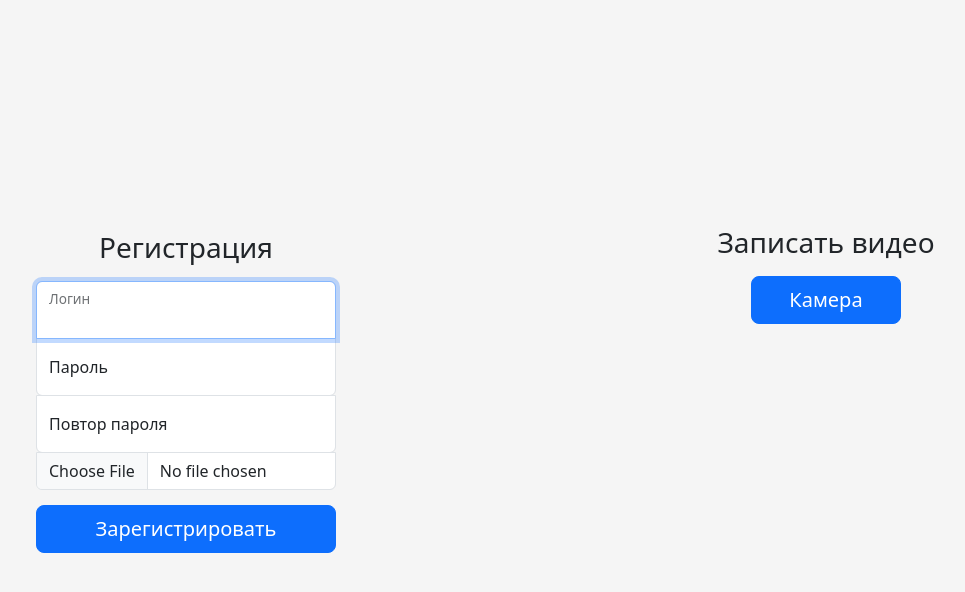
After one commit to Eldervald/gestures, a Django app: page /register/ in a window 1280 px wide. The commit adds this page. Shown: the top 592 px of the page, without its empty margins (134-1099 px from the left). Run offline with Django 4.2, Linux system fonts and the light colour scheme; some libraries are stand-ins or nearby versions.

Commit message:
add registration

```diff
--- a/gestures/settings.py
+++ b/gestures/settings.py
@@ -109,7 +109,8 @@ AUTHENTICATION_BACKENDS = (
 # Internationalization
 # https://docs.djangoproject.com/en/4.1/topics/i18n/
 
-LANGUAGE_CODE = 'en-us'
+#en-us
+LANGUAGE_CODE = 'ru'
 
 TIME_ZONE = 'UTC'
 
--- a/login/admin.py
+++ b/login/admin.py
@@ -1,7 +1,5 @@
 from django.contrib import admin
 from django.contrib.auth.admin import UserAdmin
-from django.contrib.auth.forms import UserCreationForm
-from .forms import CustomUserCreationForm
 from .models import CustomUser
 
 class CustomUserAdmin(UserAdmin):
--- a/login/forms.py
+++ b/login/forms.py
@@ -8,15 +8,16 @@ from login.models import CustomUser
 
 
 
-class CustomUserCreationForm(UserCreationForm):
-    class Meta:
-        model = CustomUser
-        fields = '__all__'
+# class CustomUserCreationForm(UserCreationForm):
+#     class Meta:
+#         model = CustomUser
+#         fields = '__all__'
+#
+# class CustomUserChangeForm(UserChangeForm):
+#     class Meta:
+#         model = CustomUser
+#         fields = '__all__'
 
-class CustomUserChangeForm(UserChangeForm):
-    class Meta:
-        model = CustomUser
-        fields = '__all__'
 class LoginUserForm(AuthenticationForm):
     username = forms.CharField(label='Логин', widget=forms.TextInput(attrs={'class': 'form-control', 'placeholder': 'Login'}))
     password = forms.CharField(label='Пароль', widget=forms.PasswordInput(attrs={'class': 'form-control', 'placeholder': 'Password'}))
@@ -30,9 +31,6 @@ class LoginUserWithVideoForm(AuthenticationForm):
     def clean(self):
         username = self.cleaned_data.get("username")
 
-        for k, v in self.request.FILES.items():
-            print(k, v)
-
         if username is not None:
             self.user_cache = authenticate(
                 self.request, username=username, video=self.request.FILES['video']
@@ -43,3 +41,14 @@ class LoginUserWithVideoForm(AuthenticationForm):
                 self.confirm_login_allowed(self.user_cache)
 
         return self.cleaned_data
+
+
+class RegisterUserForm(UserCreationForm):
+    username = forms.CharField(label='Логин', widget=forms.TextInput(attrs={'class': 'form-control', 'placeholder': 'Login'}))
+    password1 = forms.CharField(label='Пароль', widget=forms.PasswordInput(attrs={'class': 'form-control', 'placeholder': 'Password'}))
+    password2 = forms.CharField(label='Повтор пароля', widget=forms.PasswordInput(attrs={'class': 'form-control', 'placeholder': 'Password'}))
+    video = forms.FileField(label='Видео', required=True, widget=forms.FileInput(attrs={'class': 'form-control'}))
+
+    class Meta:
+        model = CustomUser
+        fields = ('username', 'password1', 'password2', 'video')
--- a/login/models.py
+++ b/login/models.py
@@ -14,7 +14,8 @@ from django.db import models
 
 
 class CustomUser(AbstractUser):
-    video = models.FileField(upload_to='videos_uploaded', null=True, validators=[FileExtensionValidator(allowed_extensions=['MOV', 'avi', 'mp4', 'webm', 'mkv'])])
+    video = models.FileField(upload_to='videos_uploaded', null=True,
+                             validators=[FileExtensionValidator(allowed_extensions=['MOV', 'avi', 'mp4', 'webm', 'mkv'])])
     videoEmbedding = models.BinaryField()
 
 
@@ -49,8 +50,6 @@ class CustomUser(AbstractUser):
 
         response = requests.request("POST", url, headers=headers, data=payload, files=files)
 
-        print(response.text)
-
         list_bytes = pickle.dumps(json.loads(response.text)['embedding'])
 
         list_bytes64 = base64.b64encode(list_bytes)
--- a/login/templates/users/home.html
+++ b/login/templates/users/home.html
@@ -15,8 +15,11 @@
                 <a class="btn btn-primary btn-lg" style="width: 300px; margin-bottom: 10px;"
                    href="{% url 'login' %}">Войти</a>
                 <br>
+                <a class="btn btn-primary btn-lg" style="width: 300px; margin-bottom: 10px;"
+                   href="{% url 'loginWithVideo' %}">Войти через видео</a>
+                <br>
                 <a class="btn btn-primary btn-lg" style="width: 300px;"
-                   href="{% url 'loginWithVideo' %}">Войти через видео</a>
+                   href="{% url 'register' %}">Регистрация</a>
             </div>
 
         {% endif %}
--- /dev/null
+++ b/login/templates/users/register.html
@@ -0,0 +1,64 @@
+{% extends 'users/base.html' %}
+{% load static %}
+
+{% block title %}Register{% endblock %}
+{% block style %}
+    <link type="text/css" href="{% static 'css/sign-in.css' %}" rel="stylesheet"/>
+{% endblock %}
+
+{% block content %}
+    <main class="form-signin w-100 m-auto">
+        <h1 class="h3 mb-3 fw-normal">Регистрация</h1>
+        <form method="post" enctype="multipart/form-data">
+            {% csrf_token %}
+
+            <div class="form-error">{{ form.non_field_errors }}</div>
+            <div class="form-floating">
+                {{ form.username }}
+                <label for="{{ form.username.id_for_label }}">{{ form.username.label }}</label>
+                <div class="form-error">{{ form.username.errors }}</div>
+             </div>
+
+             <div class="form-floating">
+                {{ form.password1 }}
+                <label for="{{ form.password1.id_for_label }}">{{ form.password1.label }}</label>
+                <div class="form-error">{{ form.password1.errors }}</div>
+             </div>
+
+             <div class="form-floating">
+                {{ form.password2 }}
+                <label for="{{ form.password2.id_for_label }}">{{ form.password2.label }}</label>
+                <div class="form-error">{{ form.password2.errors }}</div>
+             </div>
+
+            <div class="mb-3">
+                {{ form.video }}
+            </div>
+
+            <button type="submit" class="w-100 btn btn-lg btn-primary">Зарегистрировать</button>
+{#            <p class="mt-5 mb-3 text-muted">&copy; !!!!</p>#}
+        </form>
+    </main>
+
+
+    <main class="form-signin w-100 m-auto">
+
+        <h1 class="h3 mb-3 fw-normal">Записать видео</h1>
+        <button id="start-camera" class="w-50 btn btn-lg btn-primary">Камера</button>
+        <video id="video" width="300" height="250" autoplay></video>
+        <button id="start-record" class="w-100 btn btn-lg btn-primary">Начать запись</button>
+        <button id="stop-record" class="w-100 btn btn-lg btn-primary">Закончить запись</button>
+        <a class="btn btn-primary btn-lg" style="width: 300px;" id="download-video" download="test.webm">Скачать запись</a>
+    </main>
+
+
+    <script src="{% static 'js/client.js' %}"></script>
+    <!--
+<form method="post">
+  {% csrf_token %}
+  {{ form.as_p }}
+  <button type="submit">Авторизироваться</button>
+</form>
+-->
+
+{% endblock %}
--- a/login/urls.py
+++ b/login/urls.py
@@ -9,4 +9,5 @@ urlpatterns = [
     path('login/', LoginUser.as_view(), name='login'),
     path('loginWithVideo/', LoginUserWithVideo.as_view(), name='loginWithVideo'),
     path('logout/', logout_user, name='logout'),
+    path('register/', RegisterUser.as_view(), name='register'),
 ]
--- a/login/views.py
+++ b/login/views.py
@@ -7,6 +7,7 @@ from django import forms
 
 # Create your views here.
 from django.urls import reverse_lazy
+from django.views.generic import CreateView
 
 from login.forms import *
 from login.backend import *
@@ -31,3 +32,14 @@ class LoginUserWithVideo(LoginView):
 def logout_user(request):
     logout(request)
     return redirect('home')
+
+
+class RegisterUser(CreateView):
+    form_class = RegisterUserForm
+    template_name = 'users/register.html'
+
+
+    def form_valid(self, form):
+        user = form.save()
+        login(self.request, user)
+        return redirect('home')
--- a/static/css/sign-in.css
+++ b/static/css/sign-in.css
@@ -19,13 +19,13 @@
 }
 
 .form-signin input[type="password"] {
-  margin-bottom: 10px;
+  margin-bottom: -1px;
   border-top-left-radius: 0;
   border-top-right-radius: 0;
 }
 
 .form-signin input[type="file"] {
-  margin-bottom: 10px;
+  margin-bottom: -1px;
   border-top-left-radius: 0;
   border-top-right-radius: 0;
 
```
Also changed, not shown: 7 other files.
